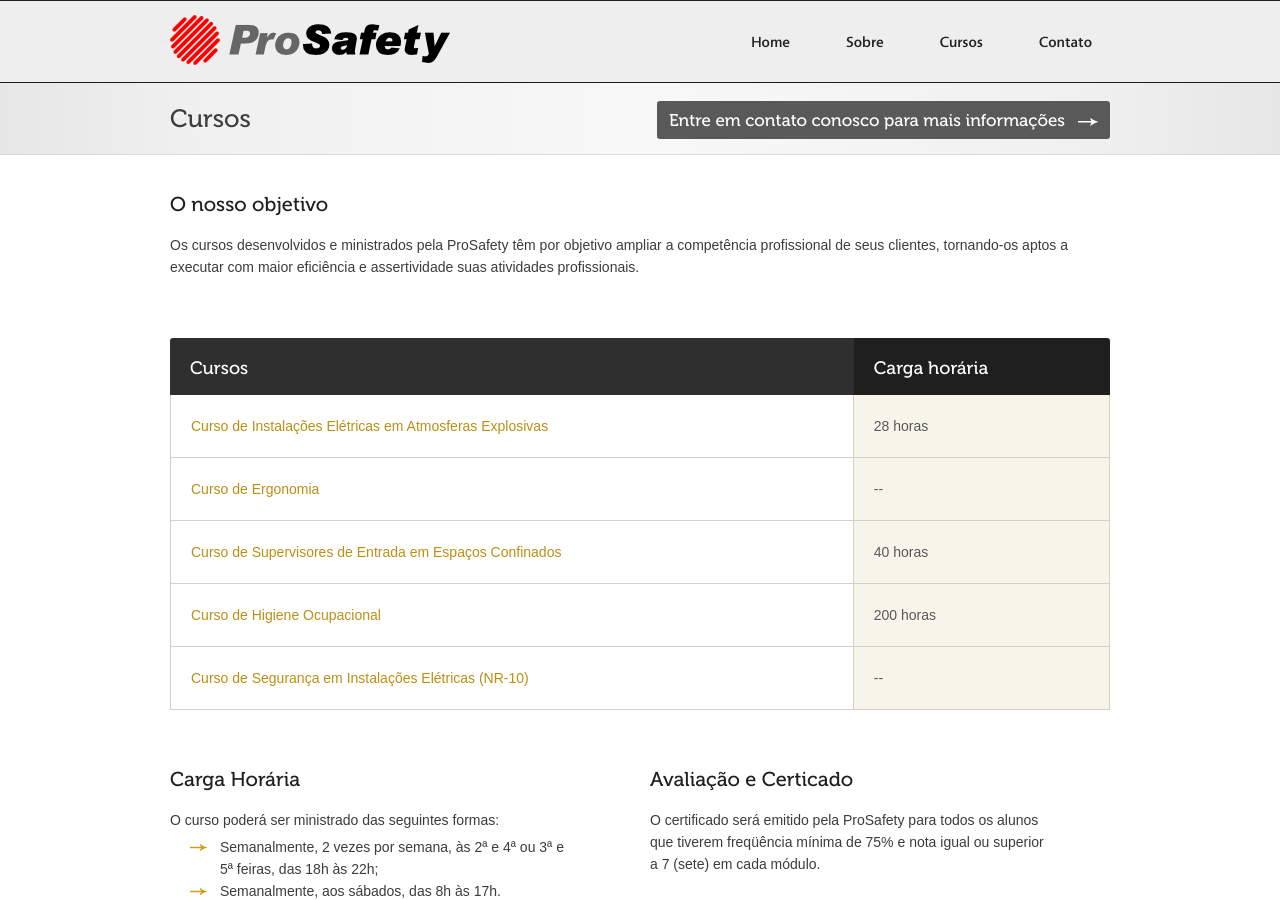
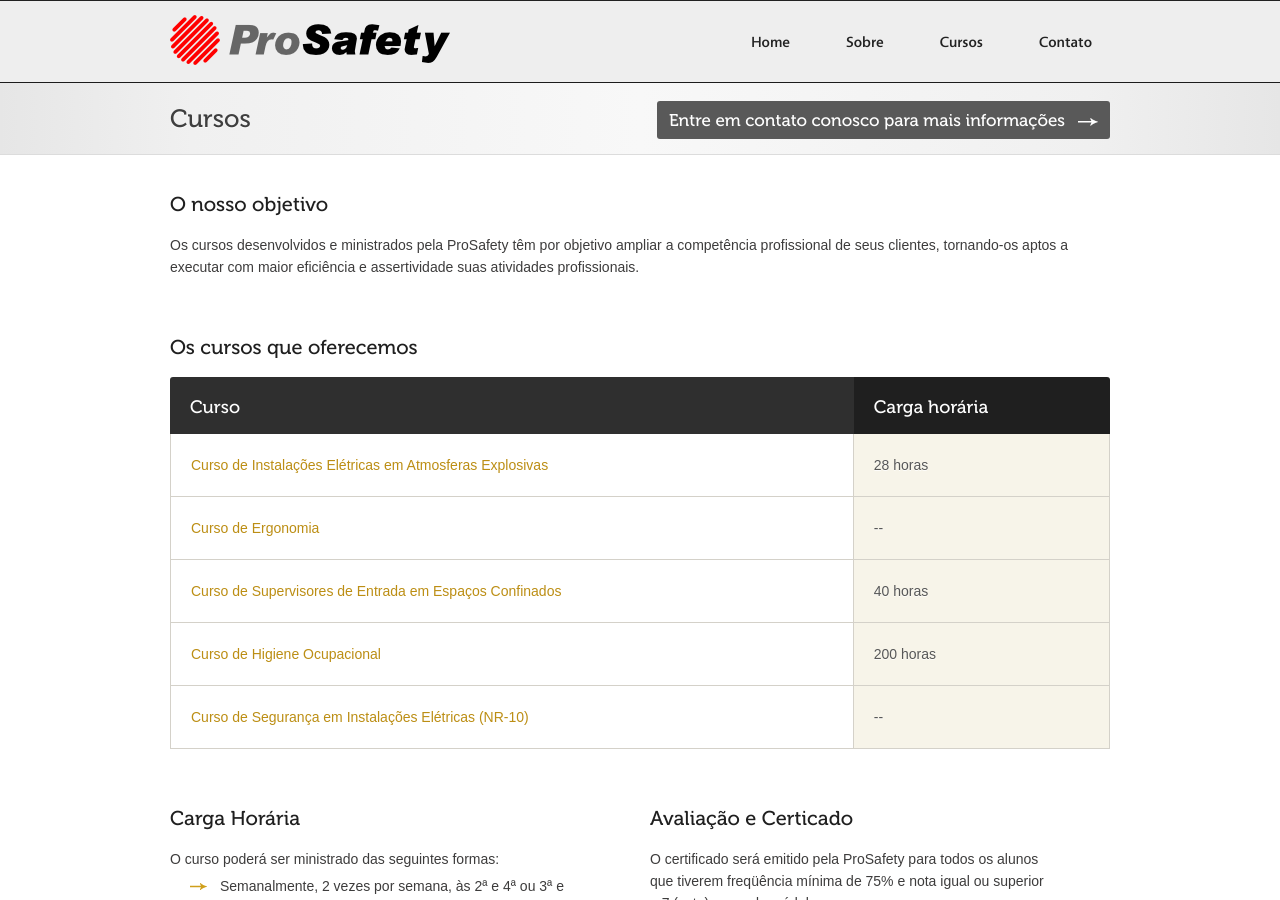
Before and after one commit to prosafetycursos/prosafetycursos.github.com, a Jekyll site: the page built from cursos/index.html, in a window 1280 px wide and 900 px high. Built offline with Jekyll 4.4.1, drawn with Linux system fonts in a browser that asks for light colours.

Commit message:
Colocando subtitulo

```diff
--- a/cursos/index.html
+++ b/cursos/index.html
@@ -14,10 +14,11 @@ layout: default
     <p>Os cursos desenvolvidos e ministrados pela ProSafety têm por objetivo ampliar a competência profissional de seus clientes, tornando-os aptos a executar com maior eficiência e assertividade suas atividades profissionais.</p>
   </div>
   <div class='grid_16'>
+    <h2>Os cursos que oferecemos</h2>
     <table>
       <thead>
         <tr>
-          <th><h3>Cursos</h3></th>
+          <th><h3>Curso</h3></th>
           <th><h3>Carga horária</h3></th>
         </tr>
       </thead>
```
